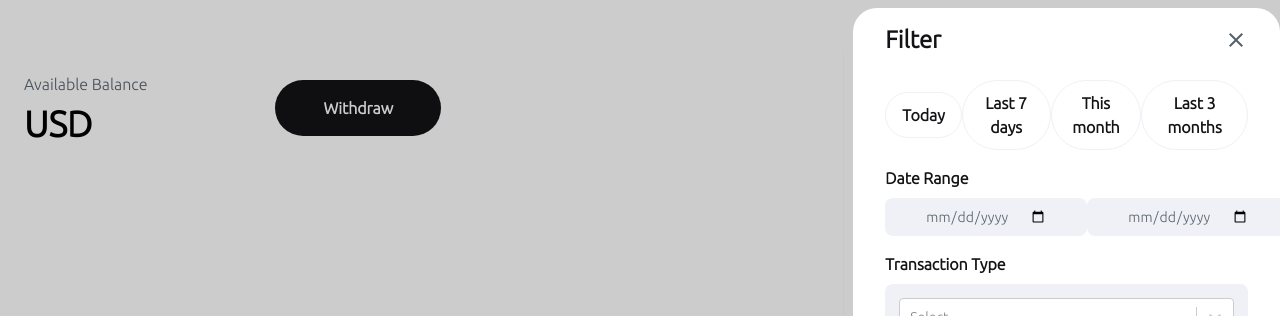
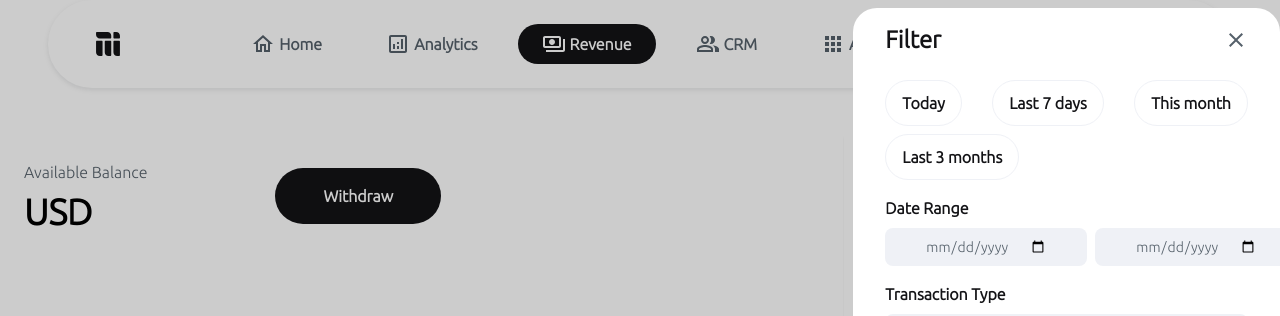
Before and after one commit to sammy-code98/mainstack-task, a React (Vite) app: page / in a window 1280 px wide. Both pictures are taken after a click on the button "Filter". Shown: the top 316 px of the page. Built offline with nearby package versions, Linux system fonts and the light colour scheme; no server answers.

Commit message:
fix:responsive

```diff
--- a/src/App.tsx
+++ b/src/App.tsx
@@ -1,4 +1,4 @@
-// import Navigation from "./components/Navigation"
+import Navigation from "./components/Navigation"
 import Balance from "./components/Balance"
 import Transactions from "./components/Transactions"
 
@@ -8,7 +8,7 @@ function App() {
   return (
 
     <>
-      {/* <Navigation /> */}
+      <Navigation />
       <div className="relative mx-auto max-w-screen-xl mt-12">
         <Balance />
         <Transactions />
--- a/src/components/Navigation/ProfileCard.tsx
+++ b/src/components/Navigation/ProfileCard.tsx
@@ -5,7 +5,12 @@ import {
     MdOutlineGridView,
     MdOutlineBugReport,
     MdSwitchAccount,
-    MdOutlineLogout
+    MdOutlineLogout,
+    MdOutlineHome,
+    MdOutlineAnalytics,
+    MdOutlinePayments,
+    MdOutlinePeopleAlt,
+    MdOutlineApps
 } from "react-icons/md";
 import { useQuery } from '@tanstack/react-query'
 import { getUser } from "../../api/index.api";
@@ -21,12 +26,21 @@ const profileItems = [
     { icon: <MdSwitchAccount size='1.5rem' />, title: "Switch Account" },
     { icon: <MdOutlineLogout size='1.5rem' />, title: "Sign Out" },
 ]
+const onMobile = [
+    { icon: <MdOutlineHome size='1.5rem' />, title: "Home" },
+    { icon: <MdOutlineAnalytics size='1.5rem' />, title: "Analytics" },
+    { icon: <MdOutlinePayments size='1.5rem' />, title: "Revenue" },
+    { icon: <MdOutlinePeopleAlt size='1.5rem' />, title: "CRM" },
+    { icon: <MdOutlineApps size='1.5rem' />, title: "Apps" },
+
+
+]
 export default function ProfileCard() {
     const { data } = useQuery({ queryKey: ['user'], queryFn: getUser })
     const firstLetter = data?.first_name.charAt(0)
     const secondLetter = data?.last_name.charAt(0)
     return (
-        <div className='bg-base_white rounded-3xl shadow-md px-4 py-6 mt-24 w-1/4 absolute top-0 '>
+        <div className='bg-base_white rounded-3xl shadow-md px-4 py-6 mt-24  lg:w-1/4 absolute -top-4 lg:top-0'>
             <div className='flex  gap-4'>
                 <div>
                     <div className='rounded-full w-14 h-14 flex items-center justify-center  bg-primary text-base_white  font-semibold'>
@@ -34,13 +48,22 @@ export default function ProfileCard() {
                     </div>
                 </div>
                 <div>
-                    <h4 className='text-primary font-semibold text-lg'>{data?.first_name}  {data?.last_name}</h4>
+                    <h4 className='text-primary font-semibold lg:text-lg'>{data?.first_name}  {data?.last_name}</h4>
                     <p className='text-base_gray text-base'>{data?.email}</p>
                 </div>
             </div>
-            <div className='mt-6'>
+            <div className='lg:mt-6'>
+                {onMobile.map((mobile) => {
+                    return <div className="flex items-center gap-4 py-2 lg:py-4 cursor-pointer lg:hidden">
+                        <span className='text-base_gray'>
+                            {mobile.icon}
+                        </span>
+                        <p className='text-primary font-medium text-base'>{mobile.title}</p>
+                    </div>
+                })}
+
                 {profileItems.map((items) => {
-                    return <div className='flex items-center gap-4 py-4 cursor-pointer' key={items.title}>
+                    return <div className='flex items-center gap-4 py-2 lg:py-4 cursor-pointer' key={items.title}>
                         <span className='text-base_gray'>
                             {items.icon}
                         </span>
--- a/src/components/Navigation/index.tsx
+++ b/src/components/Navigation/index.tsx
@@ -25,11 +25,11 @@ export default function Navigation(): JSX.Element {
         setOpenModal(!openModal)
     }
     return (
-        <header className='sticky z-50 top-0 px-12 '>
-            <nav className='bg-base_white px-4 py-4 border-2 border-base_white shadow-md rounded-full'>
-                <div className='flex justify-between items-center  mx-6'>
+        <header className='sticky z-50 top-0 px-2 lg:px-12 '>
+            <nav className='bg-base_white lg:px-4 py-2 lg:py-4 border-2 border-base_white shadow-md rounded-full'>
+                <div className='flex justify-between items-center mx-2 lg:mx-6'>
                     <img src={Logo} alt='componay-logo' />
-                    <div className='flex justify-between items-center gap-4'>
+                    <div className='hidden lg:flex justify-between items-center gap-4'>
                         <a className='cursor-pointer py-2 px-6 flex items-center rounded-full bg-base_white text-base_gray hover:bg-primary hover:text-base_white'>
                             <p className='text-base font-semibold  flex items-center gap-1'><MdOutlineHome size="1.5rem" /> Home</p>
                         </a>
@@ -78,7 +78,6 @@ export default function Navigation(): JSX.Element {
                 {openModal ? (
                     <div className="flex justify-end items-center">
                         <ProfileCard />
-
                     </div>
                 ) : null}
             </div>
--- a/src/components/Transactions/FilterDrawer.tsx
+++ b/src/components/Transactions/FilterDrawer.tsx
@@ -9,7 +9,7 @@ interface FilterDrawerProps {
 
 export default function FilterDrawer({ clickHandler, isOpen }: FilterDrawerProps) {
   return (
-    <div className={`fixed top-0 right-0 z-50 h-screen px-8 py-4 w-4/12 mt-2 bg-base_white rounded-3xl  transition duration-700 ease-in-out transform
+    <div className={`fixed top-0 right-0 z-50 h-screen px-8 py-4 w-full lg:w-4/12 mt-2 bg-base_white rounded-3xl  transition duration-700 ease-in-out transform
     ${isOpen ? "translate-x-0" : "translate-x-full"}`}
       style={{ boxShadow: `${isOpen ? "0 0 0 100000px rgba(0,0,0,.2)" : ""}` }}
     >
@@ -19,18 +19,18 @@ export default function FilterDrawer({ clickHandler, isOpen }: FilterDrawerProps
           <MdClose size='1.5rem' onClick={clickHandler} className='cursor-pointer text-base_gray ' />
         </div>
       </div>
-      <div className='mt-6 flex  justify-between items-center'>
+      <div className='mt-6 flex justify-between items-center flex-wrap gap-2'>
         {btnText.map((text, index) => {
           return (
-            <div key={index} >
-              <button className='py-2.5 px-4  text-primary font-semibold rounded-full border border-secondary bg-base_white focus:outline-none'>{text}</button>
+            <div key={index}>
+              <button className='py-3 px-2.5 lg:py-2.5 lg:px-4  text-primary font-semibold rounded-full border border-secondary bg-base_white focus:outline-none'>{text}</button>
             </div>
           )
         })}
       </div>
       <div className='mt-4'>
         <h4 className='text-primary text-base font-bold'>Date Range</h4>
-        <div className='mt-2 flex justify-between items-center'>
+        <div className='mt-2 flex justify-between items-center gap-2'>
           <input type='date' className='bg-secondary rounded-lg border-none px-10 py-2 text-sm text-base_gray' required />
           <input type='date' className='bg-secondary rounded-lg border-none px-10 py-2 text-sm text-base_gray' required />
         </div>
@@ -53,15 +53,15 @@ export default function FilterDrawer({ clickHandler, isOpen }: FilterDrawerProps
         </div>
       </div>
 
-      <div className='mt-52'>
+      <div className='mt-24 lg:mt-52'>
         <div className='flex justify-between items-center'>
 
-          <button className='py-4 px-20 text-center text-primary font-semibold rounded-full border border-secondary bg-base_white focus:outline-none'
+          <button className='py-4 px-10 lg:px-20 text-center text-primary font-semibold rounded-full border border-secondary bg-base_white focus:outline-none'
             onClick={clickHandler}
           >
             Clear
           </button>
-          <button className='bg-primary px-20 py-4 rounded-full text-base_white font-semibold hover:opacity-50'
+          <button className='bg-primary px-10 lg:px-20 py-4 rounded-full text-base_white font-semibold hover:opacity-50'
             onClick={clickHandler}>Apply</button>
 
         </div>
```
